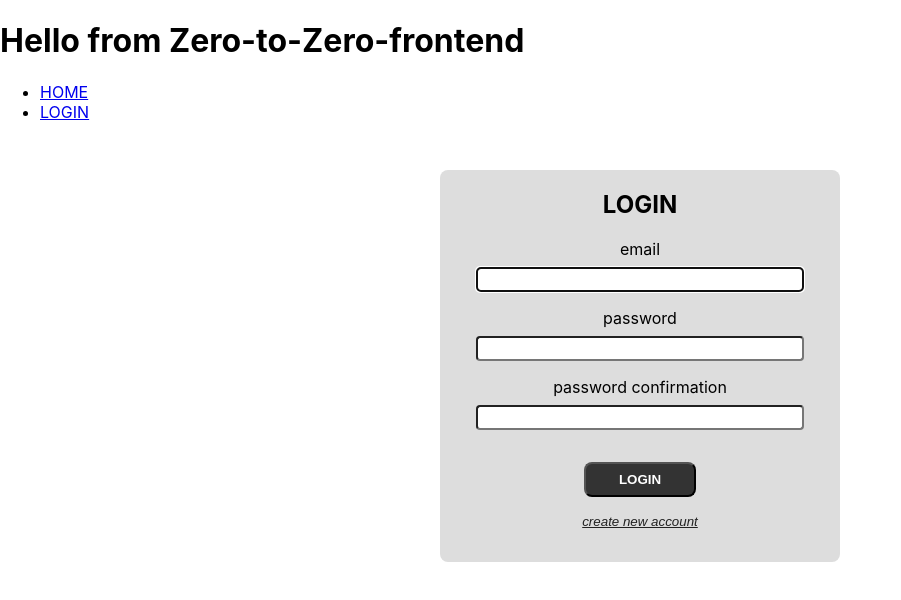
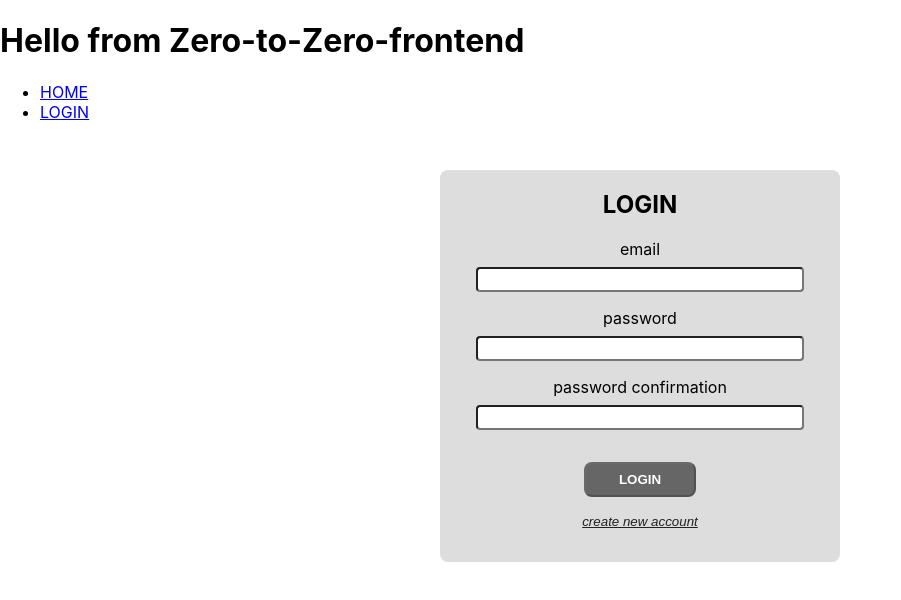
Before and after one commit to zicna/zero-to-zero-frontend, a React (Create React App) app: page /auth in a window 1280 px wide. Shown: the top 600 px of the page, without its empty margins (0-901 px from the left). Built offline with nearby package versions, Linux system fonts and the light colour scheme.

Commit message:
add logic for overall form validity

```diff
--- a/src/components/Auth/Auth.js
+++ b/src/components/Auth/Auth.js
@@ -36,6 +36,7 @@ export default function Auth({ setIsLoggedIn }) {
   // * set validation using custom hook
   const {
     input: email,
+    inputValid: emailIsValid,
     setInput: setEmail,
     inputRef: emailRef,
     inputBlurHandler: emailBlurHandler,
@@ -43,6 +44,7 @@ export default function Auth({ setIsLoggedIn }) {
   } = useValidator(emailValidator)
   const {
     input: password,
+    inputValid: passwordIsValid,
     setInput: setPassword,
     inputRef: passwordRef,
     inputBlurHandler: passwordBlurHandler,
@@ -50,12 +52,18 @@ export default function Auth({ setIsLoggedIn }) {
   } = useValidator(passwordValidator)
   const {
     input: passwordConfirmation,
+    inputValid: passwordConfirmationIsValid,
     setInput: setPasswordConfirmation,
     inputRef: passwordConfirmationRef,
     inputBlurHandler: passwordConfirmationBlurHandler,
     inputChangeHandler: passwordConfirmationChangeHandler,
   } = useValidator(passwordValidator)
   // ****************************
+  // ***********over all form validation*****************
+  const btnActionRef = useRef('')
+  const formIsValid =
+    emailIsValid && passwordIsValid && passwordConfirmationIsValid
+  // ****************************************************
 
   const submitHandler = (event) => {
     event.preventDefault()
@@ -93,7 +101,7 @@ export default function Auth({ setIsLoggedIn }) {
             ref={emailRef}
             onChange={emailChangeHandler}
             onBlur={emailBlurHandler}
-            autoFocus
+            // autoFocus
           />
         </div>
         <div>
@@ -122,7 +130,12 @@ export default function Auth({ setIsLoggedIn }) {
           <p>laoding</p>
         ) : (
           <div className={styles.actions}>
-            <button className={styles.submit} type="submit">
+            <button
+              className={styles.submit}
+              type="submit"
+              ref={btnActionRef}
+              disabled={!formIsValid}
+            >
               {isLogin ? 'LOGIN' : 'SIGNUP'}{' '}
             </button>
             <button type="button" onClick={changePurposeHandler}>
```
